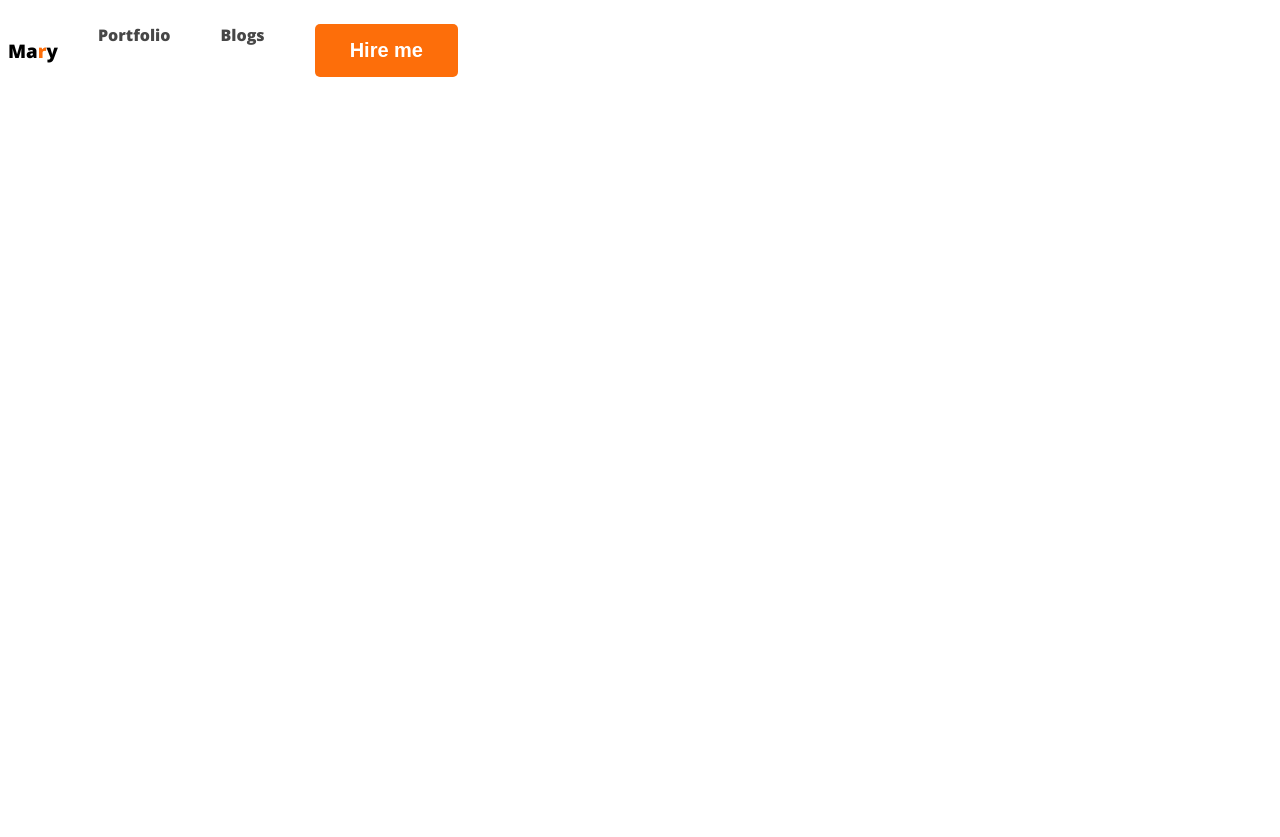
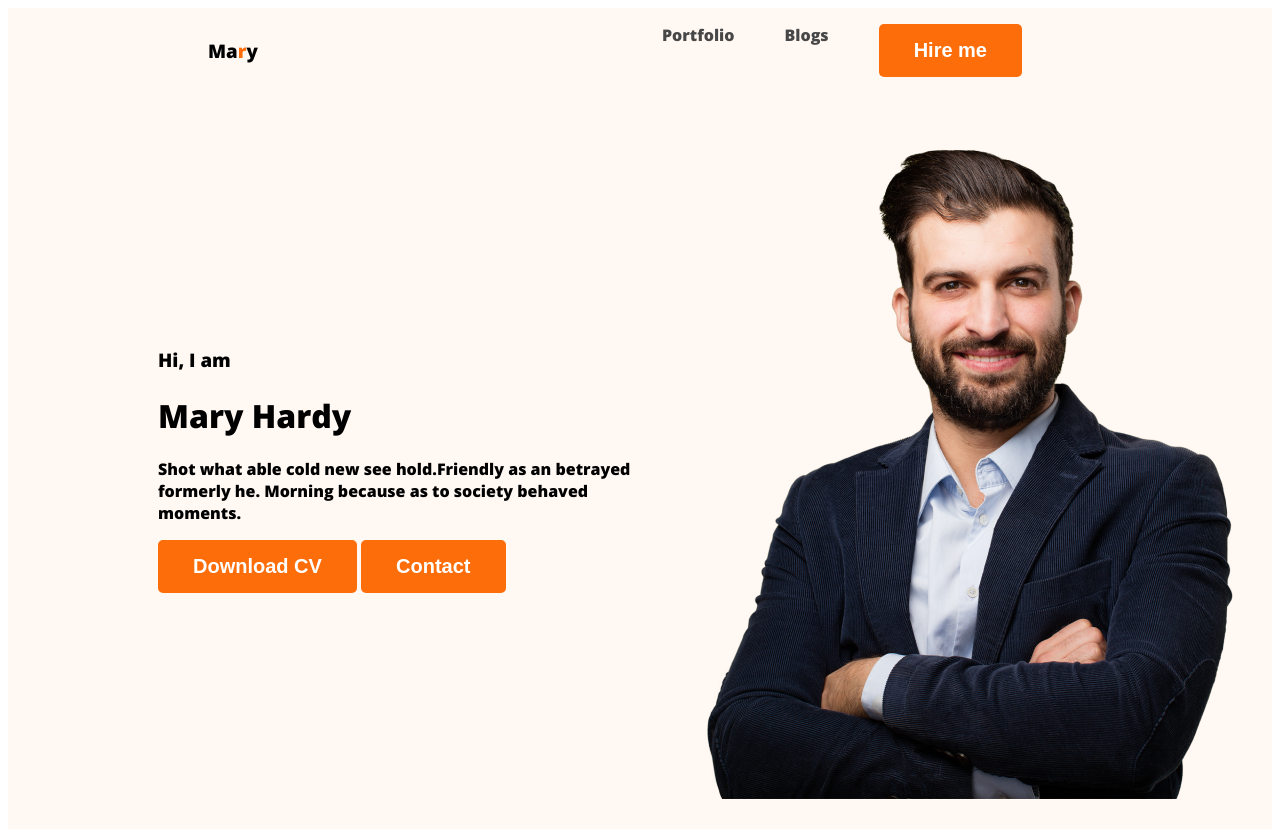
Before and after one commit to tapu17/webdeveloper-portfolio, a plain HTML site: page index.html in a window 1280 px wide. Before the commit the page ends 800 px from the top, so only its background shows below. Drawn offline with nearby package versions, Linux system fonts and the light colour scheme.

Commit message:
added banner

```diff
--- a/index.html
+++ b/index.html
@@ -12,7 +12,7 @@
     <link rel="stylesheet" href="style/portfoilo.css">
 </head>
 <body>
-    <header>
+    <header class="header">
         <nav>
             <h3 class="nav title"> Ma<span class="text-primary">r</span>y
             </h3>
@@ -21,7 +21,20 @@
                <li><a href=" "> Blogs</a></li>
                <li><button class="class-btn"> Hire me</button></li>
             </ul>
+
+            </div>
         </nav>
+        <div class="banner">
+            <div>
+                <h3 class="banner-greetings"> Hi, I am </h3>
+                <h1 class="banner-title"> Mary Hardy</h1>
+                <p>Shot what able cold new see hold.Friendly as an betrayed formerly he. Morning because as to society behaved moments.</p>
+                <button class="class-btn"> Download CV</button>
+                <button class="class-btn">Contact</button>
+
+                </div>
+                <img src="images/hardy.png" alt="">
+            </div>
 
     </header>
     <main>
--- a/style/portfoilo.css
+++ b/style/portfoilo.css
@@ -5,7 +5,7 @@ font-family: 'open sans', sans-serif ;
 }
 .text-primary{
     color: #FD6E0A;}
-.class-btn{border-radius: 5px;
+.class-btn{border-radius:5px;
 background: #FD6E0A;
 border: 0;
 color: white;
@@ -15,7 +15,9 @@ padding: 15px 35px;}
 
 /* nav related styles */
 nav{ display: flex;
-align-items: center;}
+    justify-content: space-between;
+align-items: center;
+margin: 0 200px;}
 
 .nav title{ color: #181818;
     font-size:45px ;
@@ -26,3 +28,9 @@ margin-right: 50px;}
 nav a {text-decoration: none ;
 color:#474747
 }
+/* header styles */
+.header{background: #FFF8F3;}
+.banner{ padding: 30px 30px 30px 150px;
+display: flex;
+align-items: center;}
+.banner .profile-pic{ width: 500px;}
```
Also changed, not shown: images/hardy.png (added).
